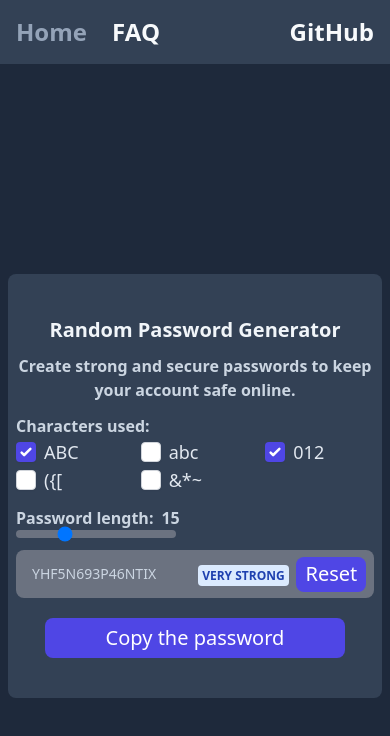
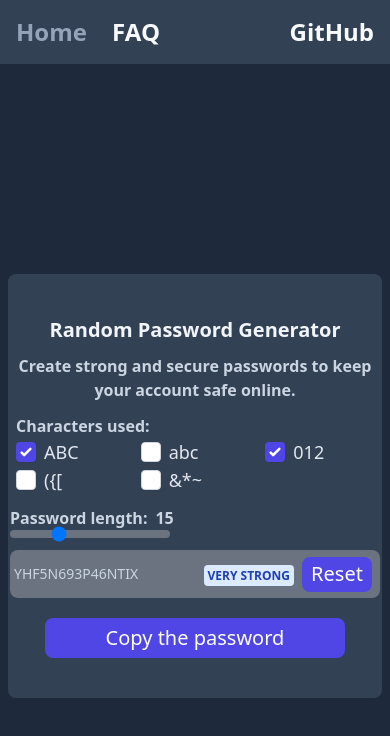
Before and after one commit to srgnevmer/password-generator, a React (Vite) app: page / in a window 390 px wide. Shown: the top 736 px of the page. Built offline with nearby package versions, Linux system fonts and the light colour scheme.

Commit message:
fix: update styles for password display field

```diff
--- a/src/pages/home/index.tsx
+++ b/src/pages/home/index.tsx
@@ -78,14 +78,14 @@ const Home: FC = () => {
               </p>
               <Checkboxes />
             </div>
-            <div className="flex flex-col sm:flex-row justify-between mx-2 sm:mx-7 mb-5">
+            <div className="flex flex-col sm:flex-row justify-between mx-0.5 sm:mx-7 mb-5">
               <Range />
-              <div className="w-full h-12 max-w-sm flex">
+              <div className="w-full h-12 max-w-[400px] flex">
                 <div className="w-full bg-gray-500 rounded-l-lg flex justify-between items-center">
-                  <div className="ml-4 text-slate-300 font-semibol text-sm sm:text-base">
+                  <div className="ml-1 sm:ml-4 text-slate-300 font-semibol text-sm sm:text-base">
                     {modifyString(password)}
                   </div>
-                  <div>
+                  <div className="w-max">
                     <Badge />
                   </div>
                 </div>
```
